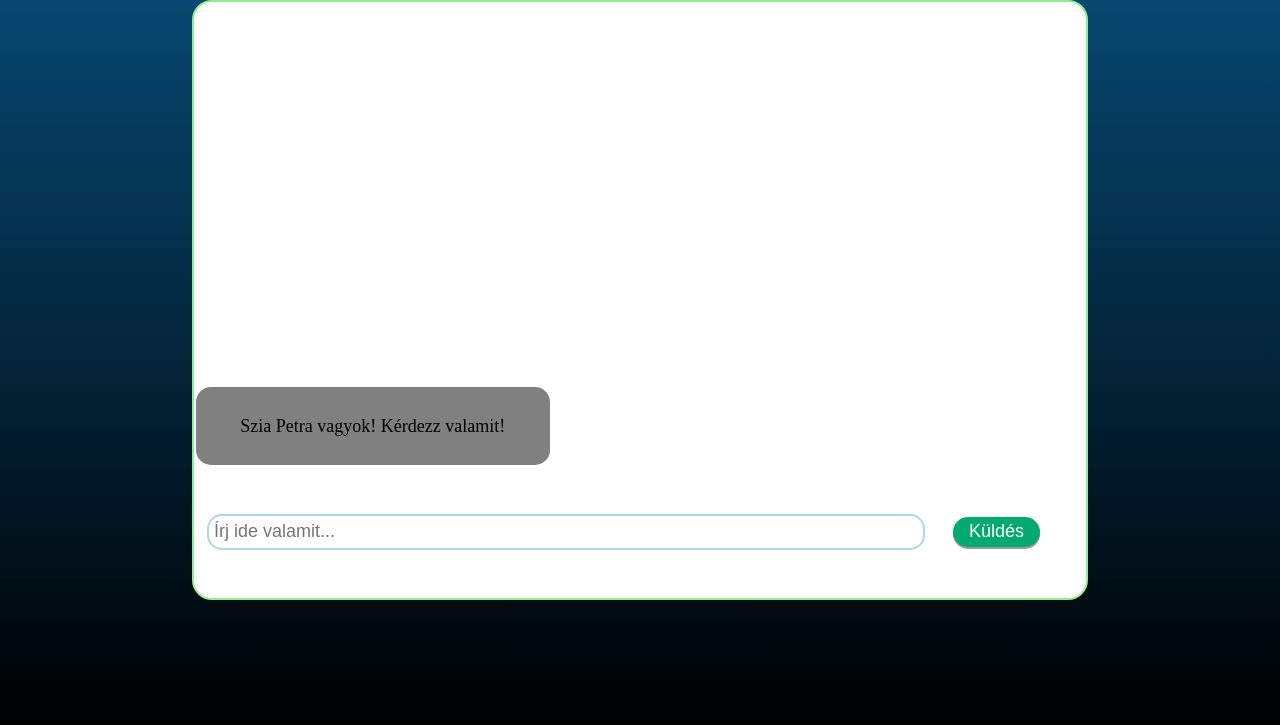
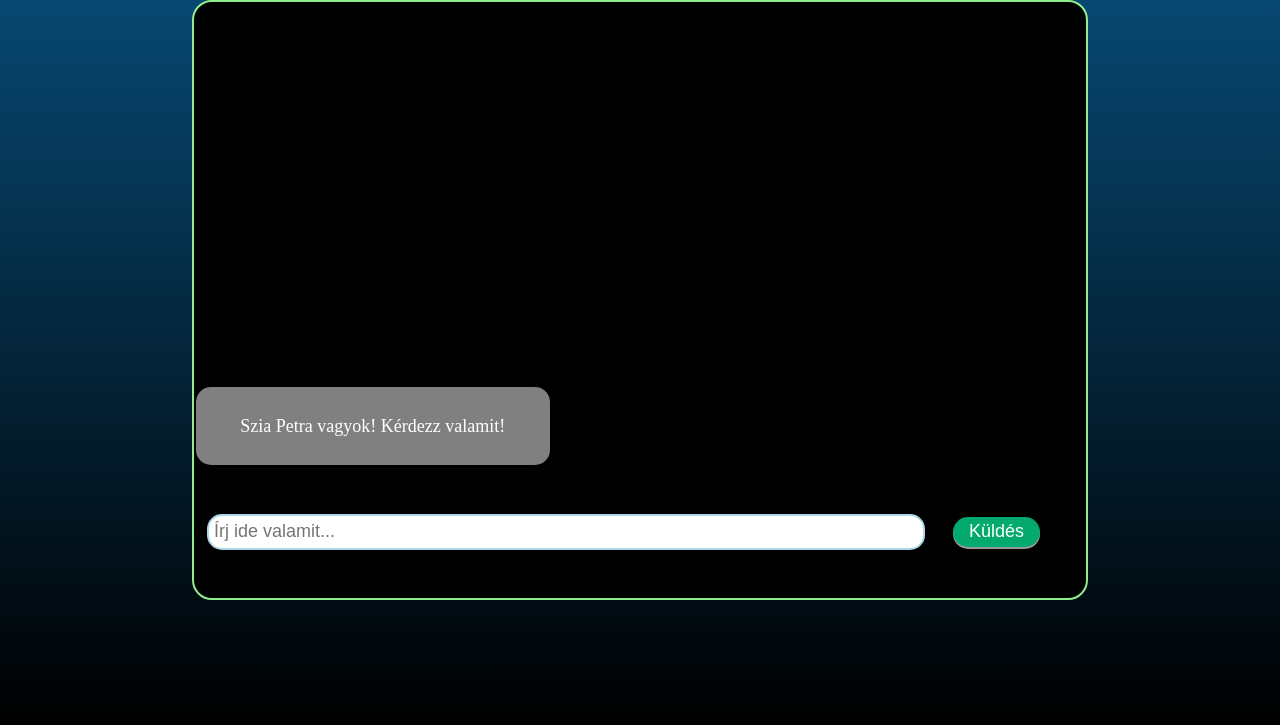
Before and after one commit to oneomo/StillInBeta-Chatbot-AI, a Django app: page / in a window 1280 px wide. Shown: the part 95-820 px from the top of the page. Run offline with Django 3.2, Linux system fonts and the light colour scheme.

Commit message:
Dark mode

```diff
--- a/mysite/static/mysite/style.css
+++ b/mysite/static/mysite/style.css
@@ -3,9 +3,10 @@ table{
     border: 2px solid lightgreen;
     height: 100%;
     width: 70%;
-    background-color: white;
+    background-color: #000;
     margin-top: 0;
     margin-bottom: 0;
+    color: #fff;
 }
 .table-wrap{
     height: 75%;
--- a/mysite/views.py
+++ b/mysite/views.py
@@ -5,6 +5,7 @@ from django.http import HttpResponse
 from .decorators import unauthenticated_user
 from django.contrib import messages
 from .ChatBotAnswer import makeAnswer
+from django.contrib.auth.decorators import login_required
 
 def home(request):
     if request.method == "POST":
```
Also changed, not shown: db.sqlite3.
